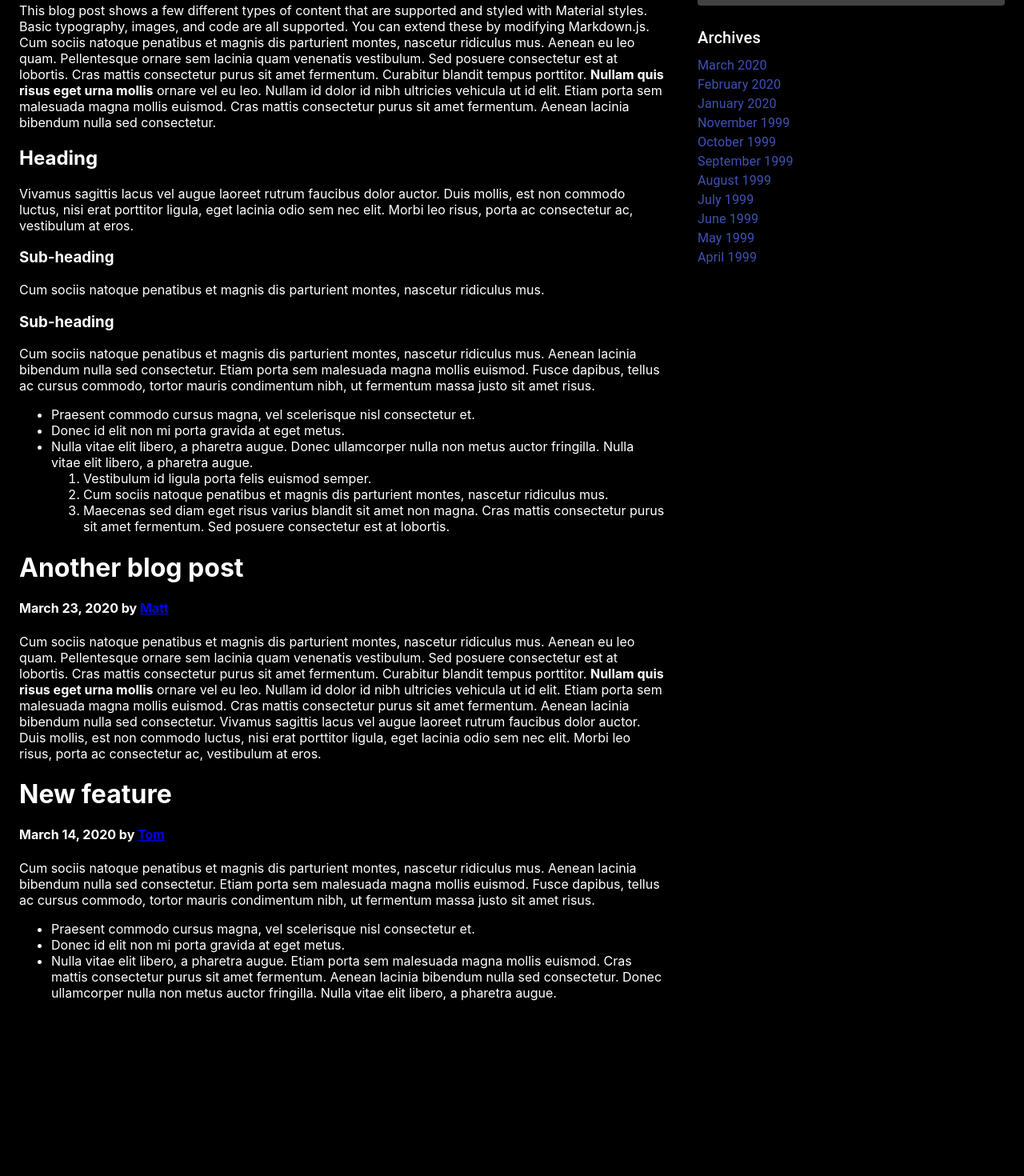
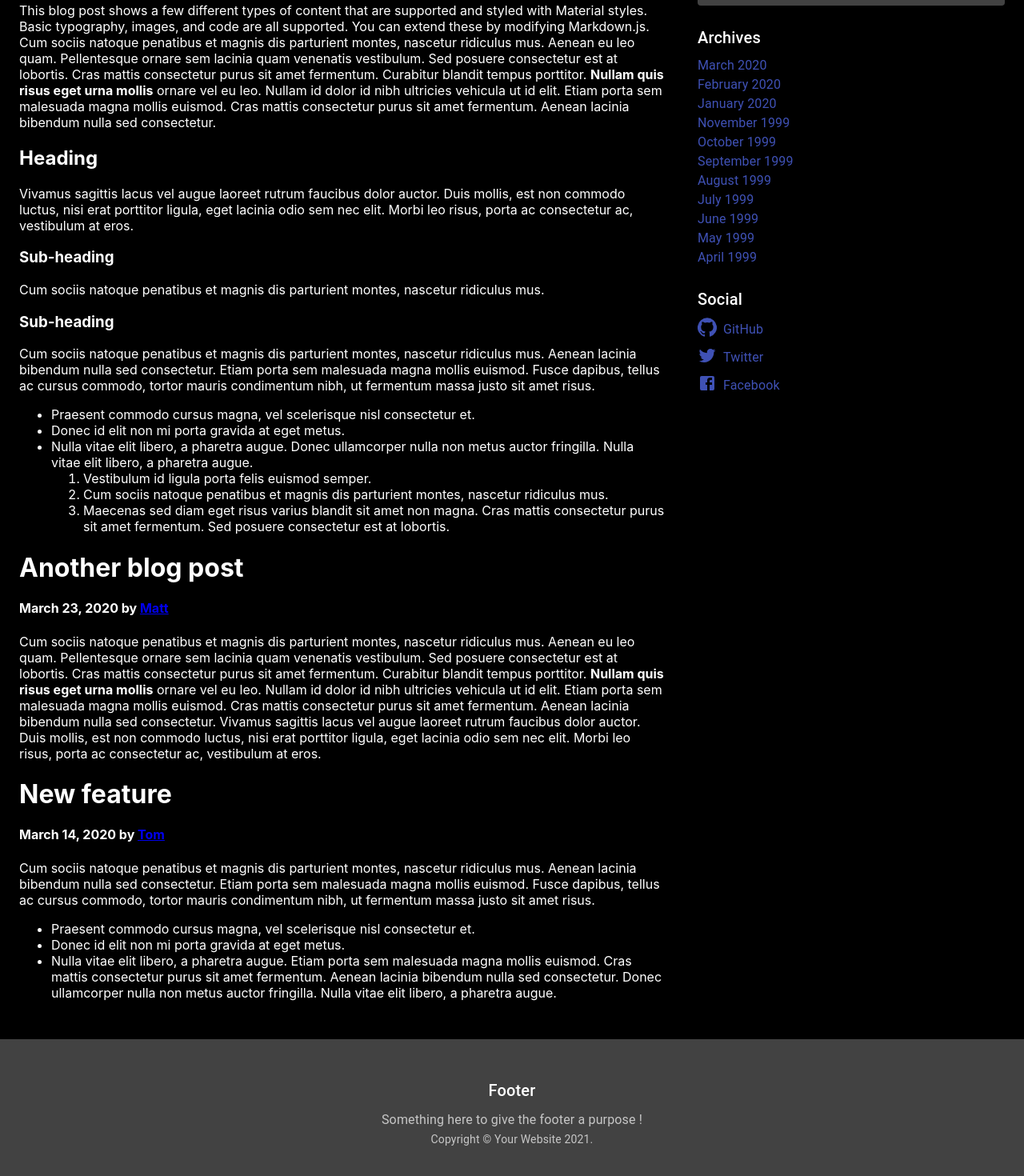
Before and after one commit to thamo2020/material_ui_first_pro, a React (Create React App) app: page / in a window 1280 px wide. Shown: the part 876-2346 px from the top of the page at 80% size. Before the commit the page ends 2163 px from the top, so only its background shows below. Built offline with nearby package versions, Linux system fonts and the light colour scheme.

Commit message:
finishinf footer

```diff
--- a/src/App.js
+++ b/src/App.js
@@ -2,6 +2,7 @@
 import { Container, createMuiTheme, Grid, ThemeProvider,makeStyles } from '@material-ui/core';
 import './App.css';
 import FeaturedPost from './components/FeaturedPost';
+import Footer from './components/Footer';
 import Header from './components/Header';
 import Main from './components/Main';
 import PostCard from './components/PostCard';
@@ -48,6 +49,11 @@ const classes=useStyles();
               />
            </Grid>
        </Container>
+
+       <Footer
+         title="Footer"
+         description = "Something here to give the footer a purpose !"
+       />
   </ThemeProvider>
 
   )
--- /dev/null
+++ b/src/components/Footer.js
@@ -0,0 +1,42 @@
+import React from "react";
+import { makeStyles } from "@material-ui/core/styles";
+import Container from "@material-ui/core/Container";
+import Typography from "@material-ui/core/Typography";
+import Link from "@material-ui/core/Link";
+
+const useStyles = makeStyles((theme) => ({
+  footer: {
+    backgroundColor: theme.palette.background.paper,
+    marginTop: theme.spacing(4),
+    padding: theme.spacing(6, 0),
+  },
+}));
+
+export default function Footer({ description, title }) {
+  const classes = useStyles();
+
+  return (
+    <footer className={classes.footer}>
+      <Container maxWidth="lg">
+        <Typography variant="h6" align="center" gutterBottom>
+          {title}
+        </Typography>
+        <Typography
+          variant="subtitle1"
+          align="center"
+          color="textSecondary"
+          component="p"
+        >
+          {description}
+        </Typography>
+        <Typography variant="body2" color="textSecondary" align="center">
+          Copyright ©{" "}
+          <Link color="inherit" href="https://material-ui.com/">
+            Your Website
+          </Link>{" "}
+          {new Date().getFullYear()}.
+        </Typography>
+      </Container>
+    </footer>
+  );
+}
--- a/src/components/Sidebar.js
+++ b/src/components/Sidebar.js
@@ -15,7 +15,7 @@ const useStyles = makeStyles((theme) => ({
 
 export default function Sidebar  (props)  {
     const classes = useStyles();
-    const {description,title,archives} = props;
+    const {description,title,archives,social} = props;
 
     return (
         <Grid item xs={12} md={4}>
@@ -38,7 +38,22 @@ export default function Sidebar  (props)  {
                 >
                 {archive.title}
                 </Link>
-      ))}
+                ))}
+
+                <Typography variant="h6" gutterBottom className={classes.sidebarSection}>
+                Social
+                </Typography>
+
+                 {social.map((network) => (
+                    <Link display="block" variant="body1" href="#" key={network.name}>
+                      <Grid container direction="row" spacing={1} alignItems="center">
+                        <Grid item>
+                          <network.icon />
+                        </Grid>
+                        <Grid item>{network.name}</Grid>
+                      </Grid>
+                    </Link>
+                  ))}
         </Grid>
     )
 }
```
Also changed, not shown: src/components/SideDrawer.js (added).
